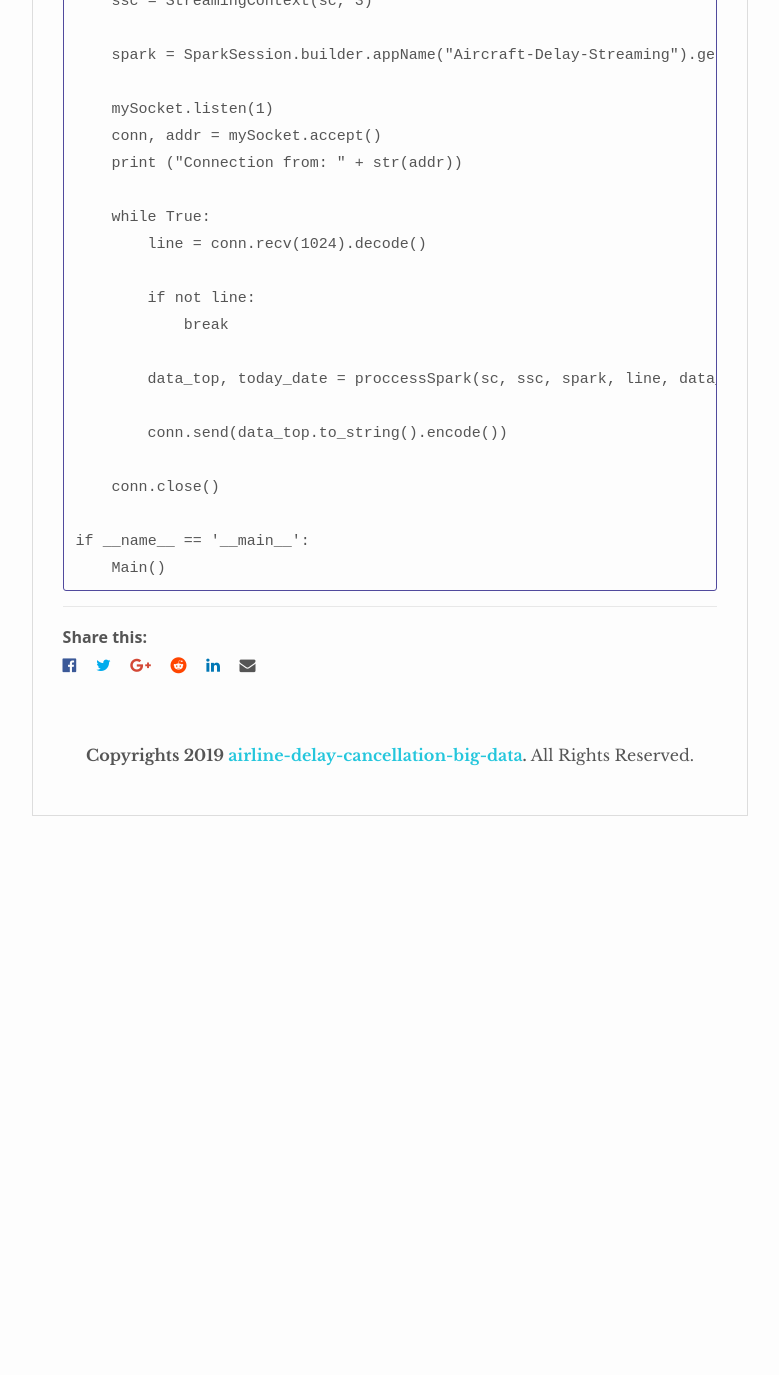
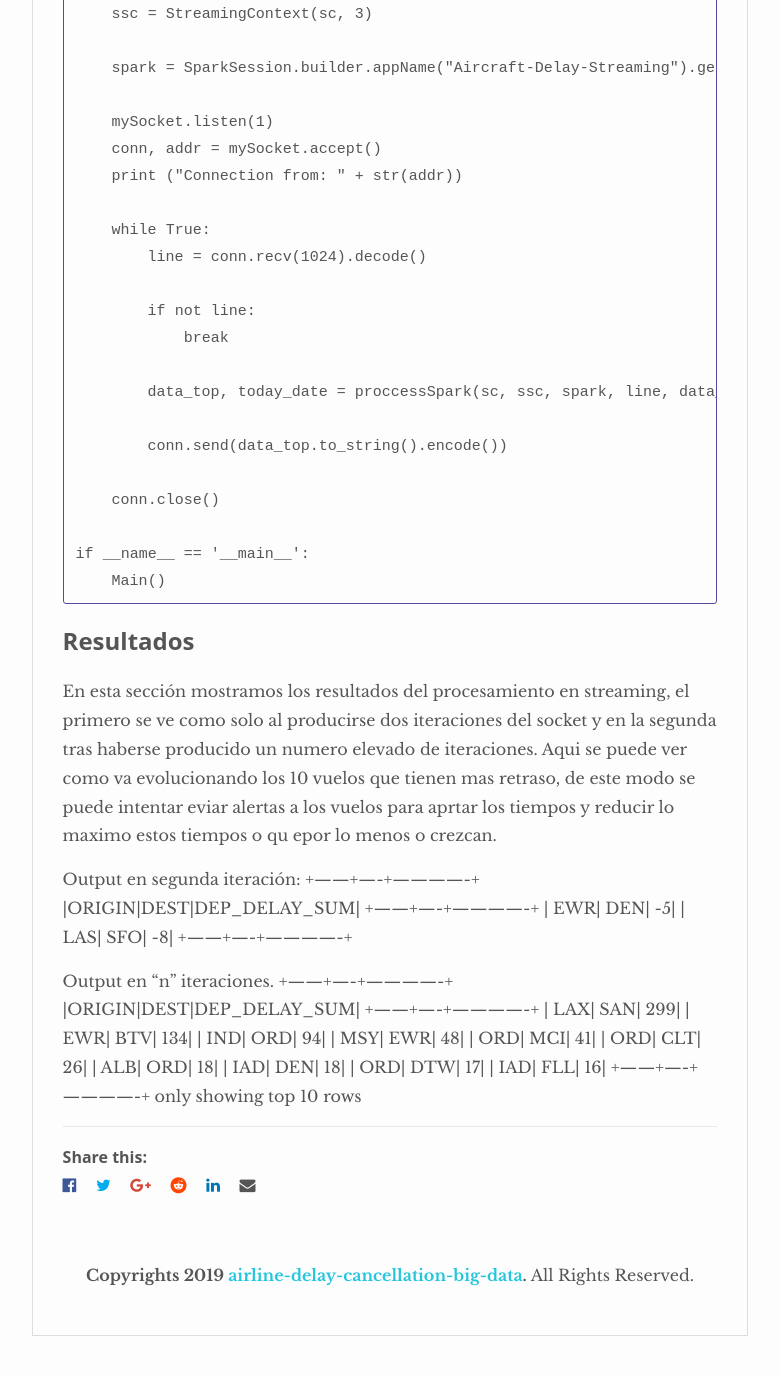
Before and after one commit to ivanfermena/Airline-Delay-Cancellation-Big-Data, a Jekyll site: the page built from _posts/2016-10-01-spark-streaming.md, in a window 1280 px wide and 1400 px high, scrolled down 5217 px. Shown: the top 1375 px of the window, without its empty margins (250-1029 px from the left). Built offline with Jekyll 4.4.1, drawn with Linux system fonts in a browser that asks for light colours; nearby versions of some CDN libraries; before the commit the page ends 6097 px from its top, so only the background shows below that.

Commit message:
Commit con cosas

```diff
--- a/_posts/2016-10-01-spark-streaming.md
+++ b/_posts/2016-10-01-spark-streaming.md
@@ -173,3 +173,32 @@ if __name__ == '__main__':
     Main()
 
 {% endhighlight %}
+
+## Resultados
+
+En esta sección mostramos los resultados del procesamiento en streaming, el primero se ve como solo al producirse dos iteraciones del socket y en la segunda tras haberse producido un numero elevado de iteraciones. Aqui se puede ver como va evolucionando los 10 vuelos que tienen mas retraso, de este modo se puede intentar eviar alertas a los vuelos para aprtar los tiempos y reducir lo maximo estos tiempos o qu epor lo menos o crezcan.
+
+Output en segunda iteración:
++------+----+-------------+
+|ORIGIN|DEST|DEP_DELAY_SUM|
++------+----+-------------+
+|   EWR| DEN|           -5|
+|   LAS| SFO|           -8|
++------+----+-------------+
+
+Output en "n" iteraciones.
++------+----+-------------+
+|ORIGIN|DEST|DEP_DELAY_SUM|
++------+----+-------------+
+|   LAX| SAN|          299|
+|   EWR| BTV|          134|
+|   IND| ORD|           94|
+|   MSY| EWR|           48|
+|   ORD| MCI|           41|
+|   ORD| CLT|           26|
+|   ALB| ORD|           18|
+|   IAD| DEN|           18|
+|   ORD| DTW|           17|
+|   IAD| FLL|           16|
++------+----+-------------+
+only showing top 10 rows
--- a/_sass/_header.scss
+++ b/_sass/_header.scss
@@ -67,7 +67,7 @@
 
 .author-about {
     color: #eee;
-
+    font-size: 2.7em;
 }
 
 
```
Also changed, not shown: _pages/contact.md (+1 -7 lines).
